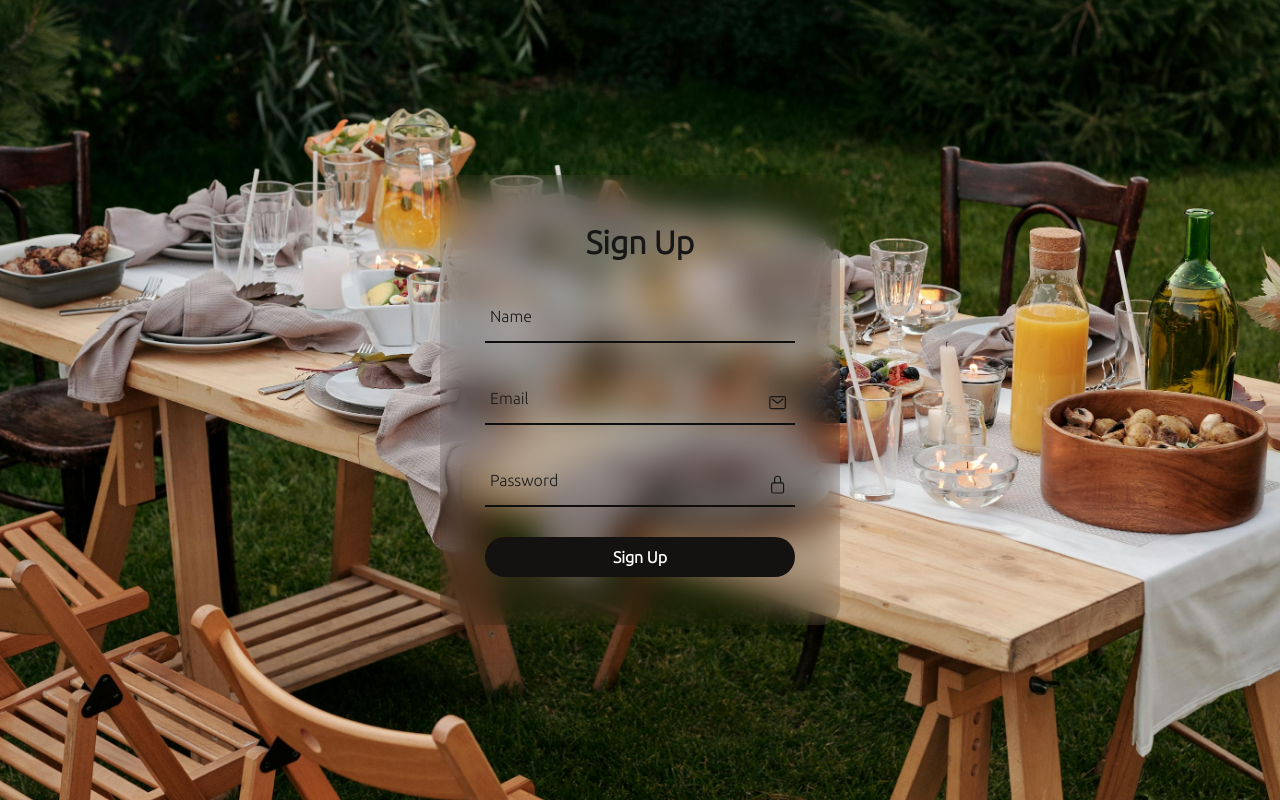
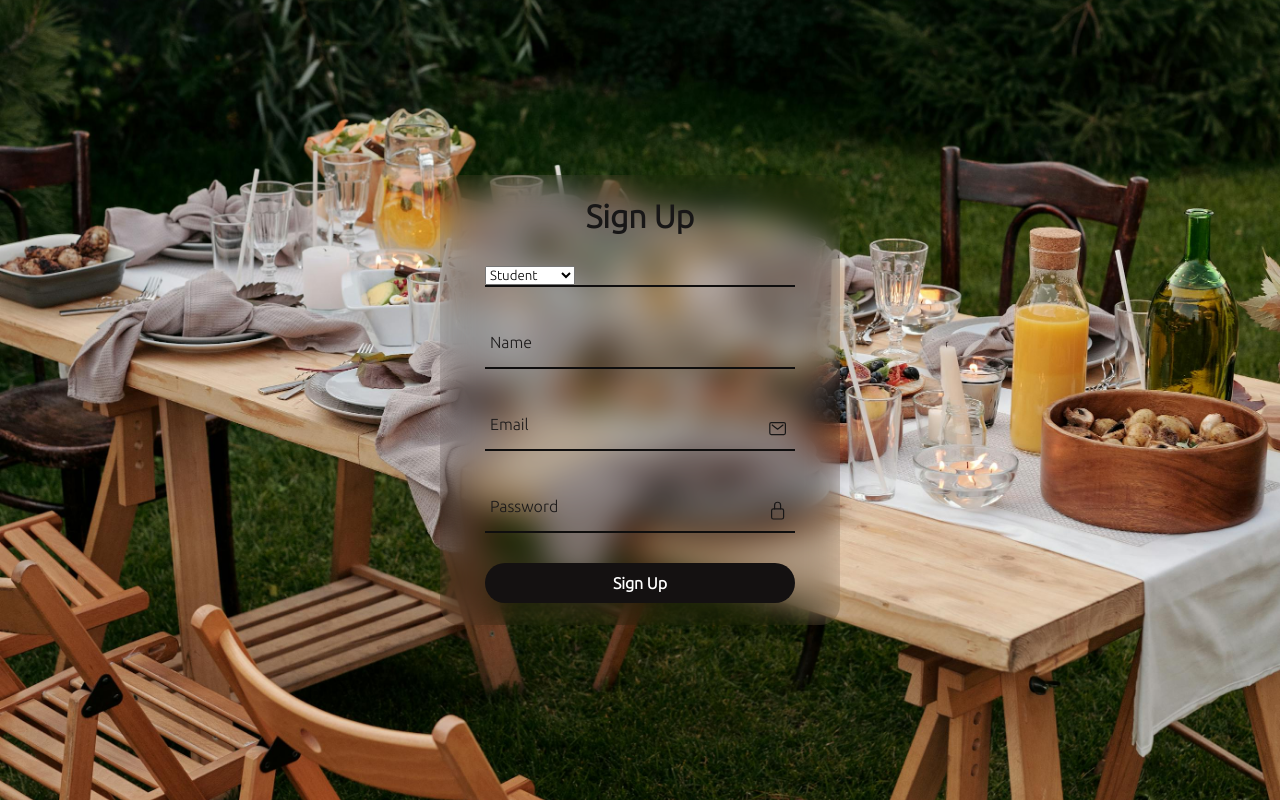
Before and after one commit to azamafridi23/Mess-Management-System-using-Flask, a Flask app: page /signup in a window 1280 px wide. Run offline with Flask 3, Linux system fonts and the light colour scheme.

Commit message:
Handel Frontend for User_Roles

```diff
--- a/templates/Login/signup.html
+++ b/templates/Login/signup.html
@@ -17,10 +17,20 @@
                 <div class="form-value">
                     <form  method="post" action="/signup2">
                         <h2>Sign Up</h2>
+                        <div class="inputbox">
+
+                            <!-- <label for="Roles_SS">Choose Your Role</label>  -->
+                            <select name="Roles_SS" id="Roles">
+                            <option value="Student">Student</option>
+                           <option value="Super Visor">Super Visor</option>
+         </select>
+     </div>
                         <div class="inputbox"> <input type="name"  name="Enter_name_for_signup"
                             required>
                            <label>Name</label>
                        </div>
+
+
                         <div class="inputbox"> <ion-icon name="mail-outline"></ion-icon> <input type="email" required name="Enter_email_for_sigup">
                             <label>Email</label>
                         </div>
```
